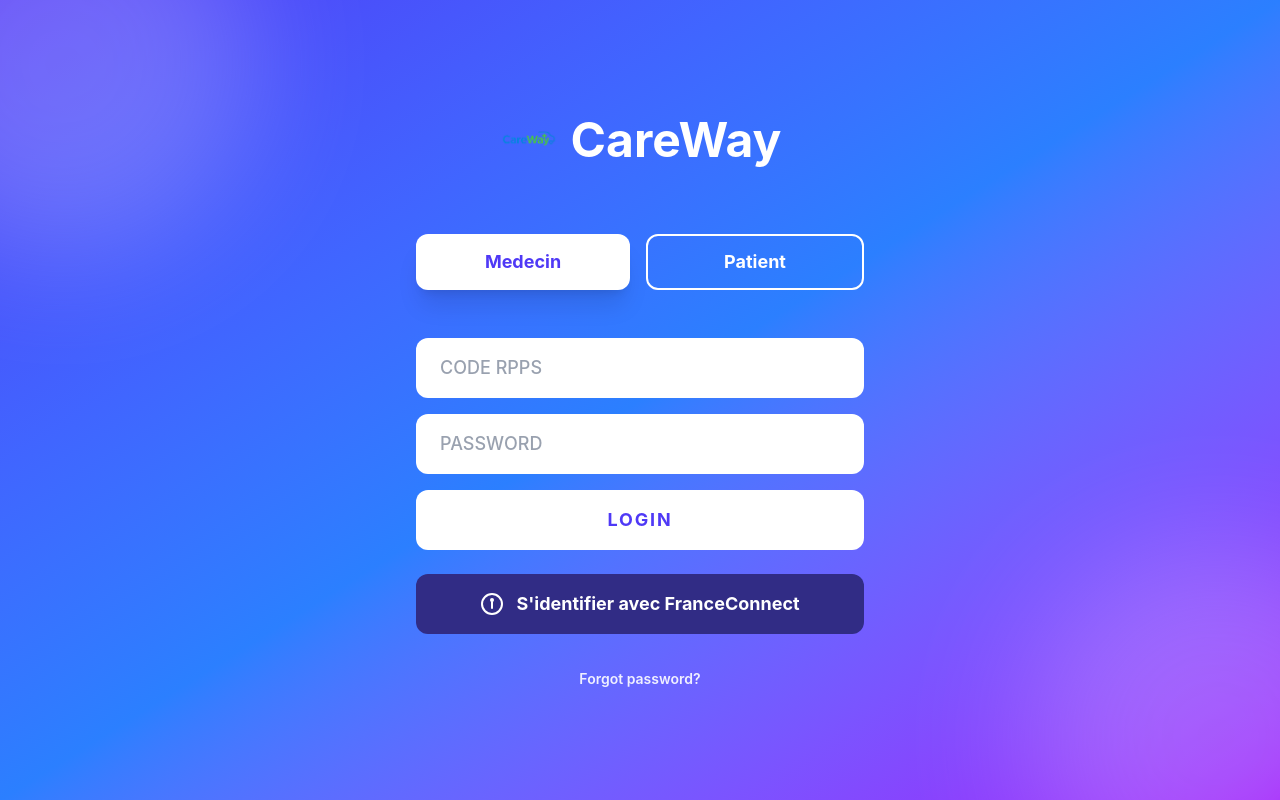
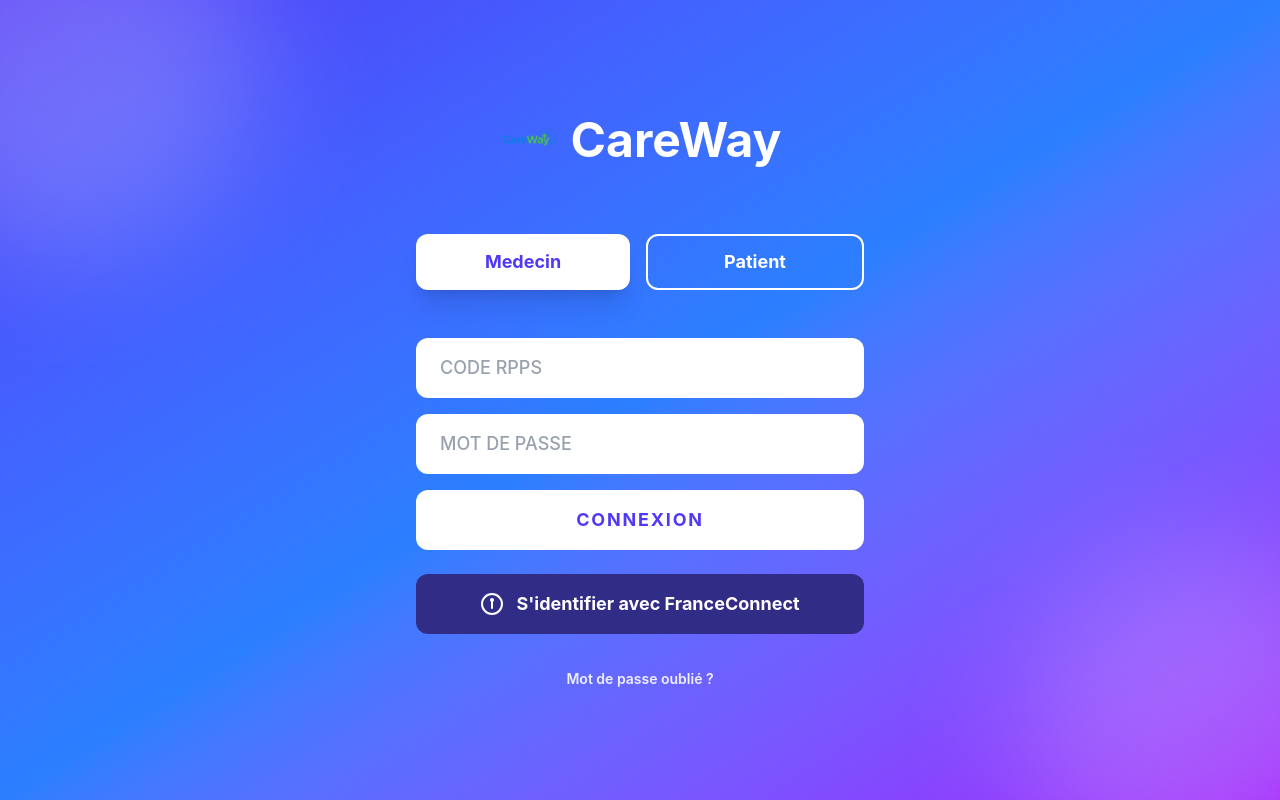
Before and after one commit to chaimaaskri7/front-ptut, a Vue app: page /login in a window 1280 px wide. Built offline with nearby package versions, Linux system fonts and the light colour scheme.

Commit message:
FEAT: Traduire tous les labels et messages de LoginPage.vue en français

```diff
--- a/src/components/LoginPage.vue
+++ b/src/components/LoginPage.vue
@@ -56,7 +56,7 @@
           <input
             v-model="form.password"
             type="password"
-            placeholder="PASSWORD"
+            placeholder="MOT DE PASSE"
             class="w-full px-6 py-4 bg-white text-gray-800 placeholder-gray-400 rounded-xl focus:outline-none focus:ring-2 focus:ring-white focus:ring-opacity-50 transition text-lg font-medium"
           />
 
@@ -71,7 +71,7 @@
             :disabled="isLoading"
             class="w-full bg-white text-indigo-600 font-bold py-4 px-6 rounded-xl hover:shadow-xl disabled:opacity-70 transition text-lg uppercase tracking-widest"
           >
-            {{ isLoading ? 'Connexion...' : 'Login' }}
+            {{ isLoading ? 'Connexion...' : 'CONNEXION' }}
           </button>
         </form>
 
@@ -87,7 +87,7 @@
 
         <!-- Forgot Password -->
         <div class="text-center mt-8">
-          <button @click="showForgotPasswordModal = true" class="text-white font-semibold hover:underline text-sm opacity-90">Forgot password?</button>
+          <button @click="showForgotPasswordModal = true" class="text-white font-semibold hover:underline text-sm opacity-90">Mot de passe oublié ?</button>
         </div>
       </div>
     </div>
@@ -95,8 +95,8 @@
     <!-- Forgot Password Modal -->
     <div v-if="showForgotPasswordModal" class="fixed inset-0 bg-white flex items-center justify-center z-50 p-4">
       <div class="bg-white rounded-2xl max-w-md w-full p-8 shadow-2xl">
-        <h2 class="text-2xl font-bold text-slate-900 mb-2">Reset Password</h2>
-        <p class="text-slate-600 text-sm mb-6">Enter your email or code to receive a password reset link</p>
+        <h2 class="text-2xl font-bold text-slate-900 mb-2">Réinitialiser le mot de passe</h2>
+        <p class="text-slate-600 text-sm mb-6">Entrez votre email ou code pour recevoir un lien de réinitialisation</p>
 
         <!-- Reset Password Form -->
         <form @submit.prevent="handleForgotPassword" class="space-y-4">
@@ -132,7 +132,7 @@
           <input
             v-model="forgotForm.email"
             type="email"
-            placeholder="Email Address"
+            placeholder="Adresse email"
             class="w-full px-4 py-3 border border-gray-300 rounded-lg focus:outline-none focus:ring-2 focus:ring-indigo-600 text-gray-800"
           />
 
@@ -140,7 +140,7 @@
           <input
             v-model="forgotForm.code"
             type="text"
-            :placeholder="forgotForm.userType === 'medecin' ? 'RPPS Code' : 'NSS Code'"
+            :placeholder="forgotForm.userType === 'medecin' ? 'Code RPPS' : 'Code NSS'"
             class="w-full px-4 py-3 border border-gray-300 rounded-lg focus:outline-none focus:ring-2 focus:ring-indigo-600 text-gray-800"
           />
 
@@ -161,14 +161,14 @@
               @click="closeForgotPasswordModal"
               class="flex-1 px-4 py-3 border border-gray-300 text-gray-700 rounded-lg hover:bg-gray-50 font-semibold transition"
             >
-              Cancel
+              Annuler
             </button>
             <button
               type="submit"
               :disabled="isForgotLoading"
               class="flex-1 px-4 py-3 bg-indigo-600 text-white rounded-lg hover:bg-indigo-700 disabled:opacity-70 font-semibold transition"
             >
-              {{ isForgotLoading ? 'Sending...' : 'Send Reset Link' }}
+              {{ isForgotLoading ? 'Envoi...' : 'Envoyer le lien' }}
             </button>
           </div>
         </form>
@@ -225,16 +225,16 @@ const handleForgotPassword = async () => {
     })
 
     if (data.success) {
-      forgotSuccess.value = `Reset link sent! Token: ${data.resetToken} (check your email or save this token)`
+      forgotSuccess.value = `Lien de réinitialisation envoyé ! Jeton : ${data.resetToken} (Consultez votre email ou sauvegardez ce jeton)`
       // Auto close after 5 seconds on success
       setTimeout(() => {
         closeForgotPasswordModal()
       }, 5000)
     } else {
-      forgotError.value = data.message || 'Error requesting password reset'
+      forgotError.value = data.message || 'Erreur lors de la demande de réinitialisation du mot de passe'
     }
   } catch (err) {
-    forgotError.value = 'Error connecting to server'
+    forgotError.value = 'Erreur de connexion au serveur'
     console.error('Forgot password error:', err)
   } finally {
     isForgotLoading.value = false
```
